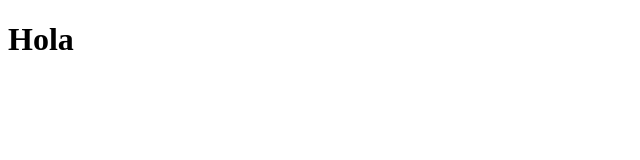
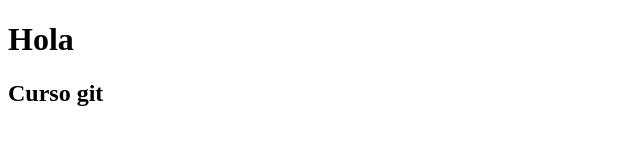
Before and after one commit to erodriguez025/ejemplo-github-clase2-m5, a plain HTML site: page index.html in a window 1280 px wide. Shown: the whole page, without its empty margins (0-640 px from the left). Drawn offline with Linux system fonts and the light colour scheme.

Commit message:
Second commit

```diff
--- a/index.html
+++ b/index.html
@@ -8,5 +8,6 @@
 </head>
 <body>
   <h1>Hola</h1>
+  <h2>Curso git</h2>
 </body>
 </html>
```
